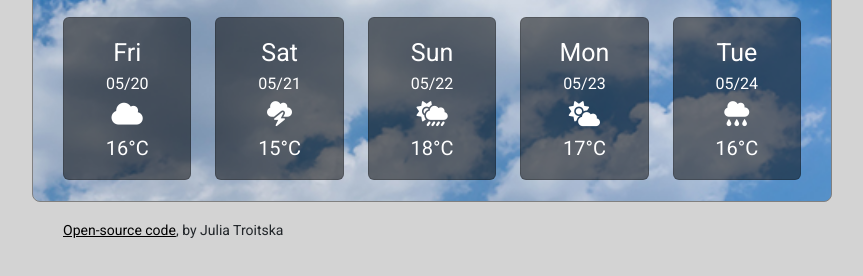
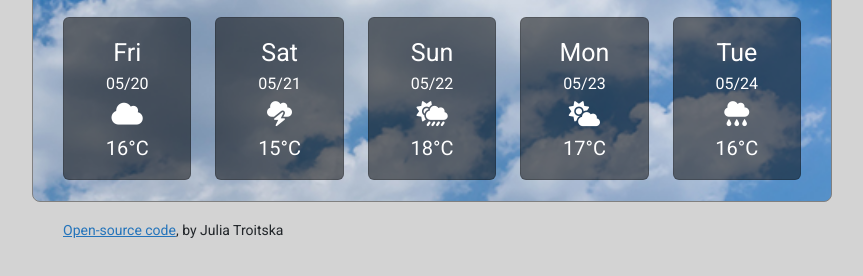
Before and after one commit to JuliaTroitskaya/weather-app, a plain HTML site: page index.html in a window 1280 px wide. In both pictures the pointer is over the link "Open-source code". Shown: the part 410-686 px from the top of the page, without its empty margins (352-1215 px from the left). Drawn offline with nearby package versions, Linux system fonts and the light colour scheme; a web font is replaced by a local one.

Commit message:
Updated link style

```diff
--- a/src/styles.css
+++ b/src/styles.css
@@ -116,7 +116,7 @@ a {
 }
 a:hover {
   text-decoration: underline;
-  color: black;
+  color: #2474bb;
 }
 #weather-description {
   font-size: 22px;
```
